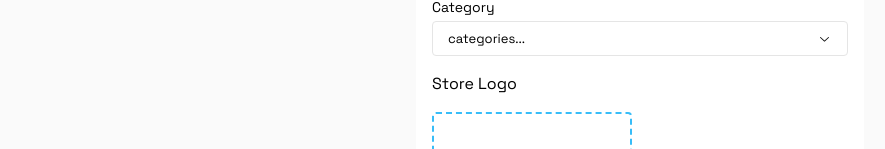
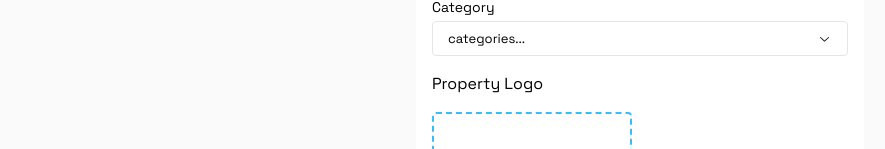
Before and after one commit to Chukwudumebi/estate, a React (Vite) app: page /create-store in a window 1280 px wide. Shown: the part 243-392 px from the top of the page, without its empty margins (0-885 px from the left). Built offline with nearby package versions, Linux system fonts and the light colour scheme.

Commit message:
new update

```diff
--- a/src/components/Items/item.jsx
+++ b/src/components/Items/item.jsx
@@ -71,11 +71,11 @@ function Item({ id }) {
       </div>
       <div className="grid grid-cols-1fr-auto content-center gap-4">
         <div className="flex flex-col">
-          <span className="font-semibold">{price}</span>
-          <span>shipping: {shippingCost}</span>
+          {/* <span className="font-semibold">{price}</span> */}
+          {/* <span>shipping: {shippingCost}</span> */}
           <div className="flex flex-row items-end gap-1">
-            <span>{shortId.toUpperCase()}</span>
-            <Itemsearch />
+            {/* <span>{shortId.toUpperCase()}</span> */}
+            {/* <Itemsearch /> */}
           </div>
         </div>
 
--- a/src/components/Store/create-store.jsx
+++ b/src/components/Store/create-store.jsx
@@ -46,7 +46,7 @@ export default function CreateStore() {
           <h2 className="font-bold text-sky-500 ">Property Profile</h2>
           <TextField label="Property name" name="storename" placeholder="Enter Property Name" />
           <CategoryFilter />
-          <ImageUpload name="Store Logo" onChange={setImages} />
+          <ImageUpload name="Property Logo" onChange={setImages} />
           {/* <div>
             <span className="font-semibold text-sky-500">Physically Located?</span>
             <RadioGroup
--- a/src/routes/EditStore.jsx
+++ b/src/routes/EditStore.jsx
@@ -74,7 +74,7 @@ function EditStore() {
           </div>
 
           <div className="grid grid-flow-row gap-2 text-sm">
-            <ImageUpload name="Store logo" onChange={setImages} images={store.images} />
+            <ImageUpload name="Property logo" onChange={setImages} images={store.images} />
           </div>
           <div className="flex flex-row gap-3 py-4 text-sm">
             <Link
```
